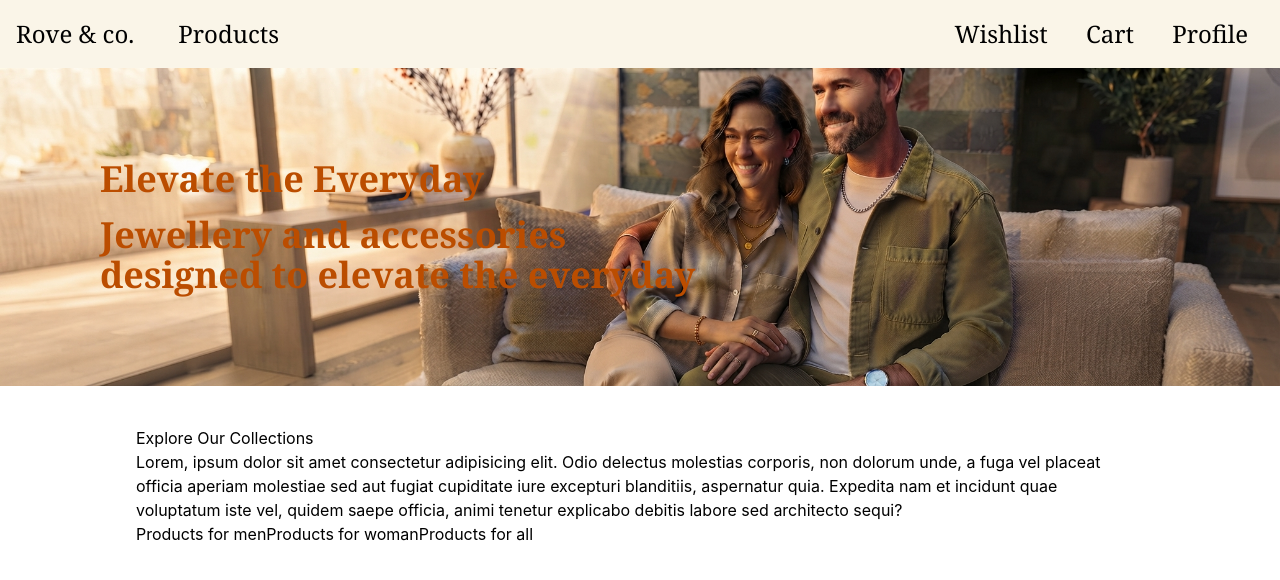
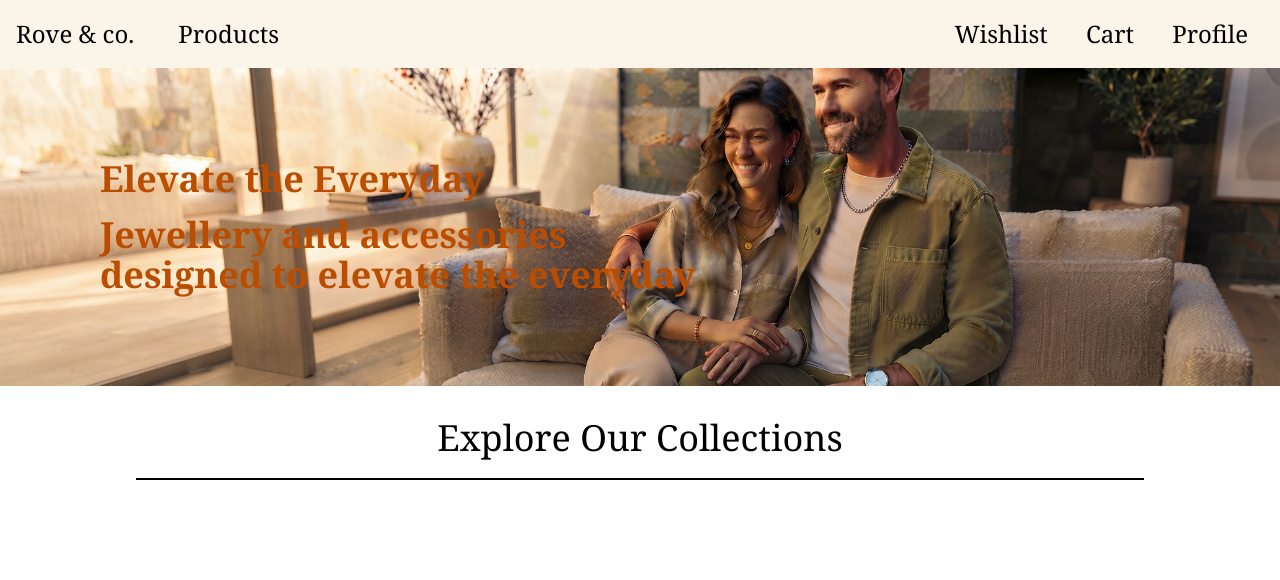
Before and after one commit to ryan-badenhorst/e-commerce-store, a React (Vite) app: page / in a window 1280 px wide. Shown: the top 580 px of the page. Built offline with nearby package versions, Linux system fonts and the light colour scheme.

Commit message:
Updated homepage styling

```diff
--- a/src/pages/Home.tsx
+++ b/src/pages/Home.tsx
@@ -21,17 +21,13 @@ export default function Home() {
                 </div>
             </div>
 
-            <div className="mx-34 my-10">
+            <div className="mx-34 my-8">
 
-                <h1>Explore Our Collections</h1>
+                <h1 className="font-serif text-center text-4xl mb-5">Explore Our Collections</h1>
 
-                <p>
-                    Lorem, ipsum dolor sit amet consectetur adipisicing elit. Odio delectus molestias corporis, non dolorum unde, a fuga vel placeat officia aperiam molestiae sed aut fugiat cupiditate iure excepturi blanditiis, aspernatur quia. Expedita nam et incidunt quae voluptatum iste vel, quidem saepe officia, animi tenetur explicabo debitis labore sed architecto sequi?
-                </p>
-
-                <button>Products for men</button>
-                <button>Products for woman</button>
-                <button>Products for all</button>
+                <div className="flex flex-row gap-5 border">
+                    <div className=""></div>
+                </div>
             </div>
         </>
     )
```
